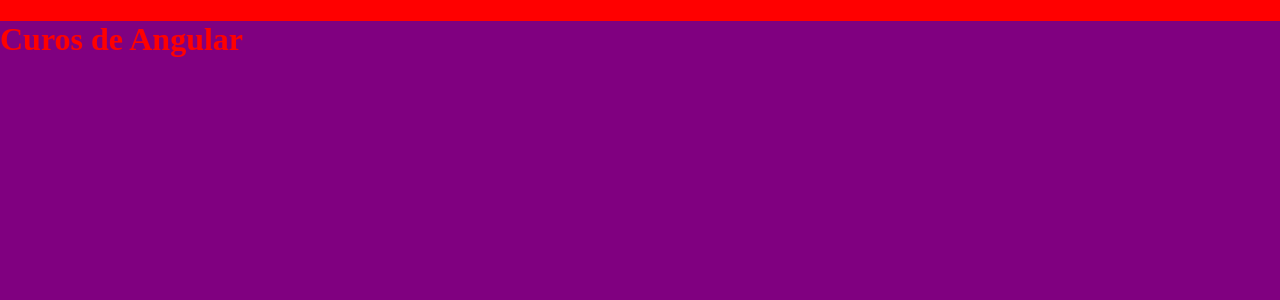
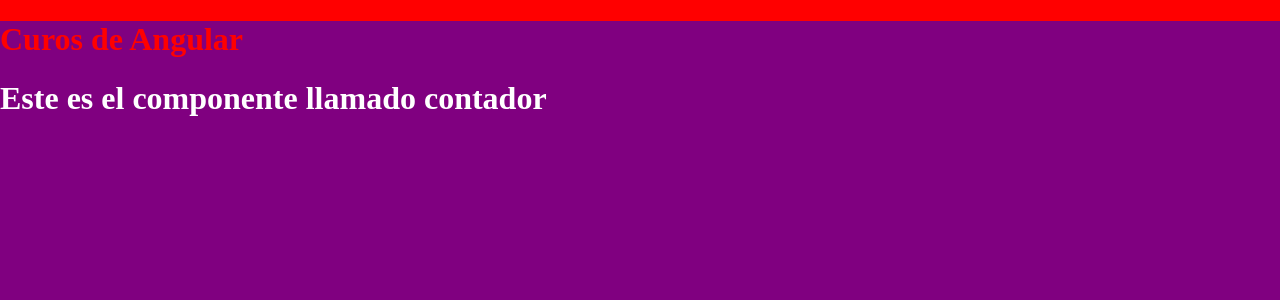
Before and after one commit to Rjchi/angular-course, an Angular app: page / in a window 1280 px wide. Shown: the top 300 px of the page. Built offline with nearby package versions, Linux system fonts and the light colour scheme.

Commit message:
crear componentes en angular

```diff
--- a/src/app/app.component.html
+++ b/src/app/app.component.html
@@ -1,3 +1,5 @@
 <main>
   <h1>Curos de Angular</h1>
+
+  <app-contador></app-contador>
 </main>
--- a/src/app/app.module.ts
+++ b/src/app/app.module.ts
@@ -5,13 +5,17 @@
  * |  Esto engloba todo un componente
  -----------------------------------*/
 import { AppComponent } from './app.component';
+import { ContadorComponent } from "./contador/contador.component";
+import { ComponentCliExampleComponent } from './component-cli-example/component-cli-example.component'
 
 /**-------------------------------------------------------------------------
  * |  Aqui registramos todos los componentes que forman parte de este modulo
  -------------------------------------------------------------------------*/
 @NgModule({
   declarations: [
-    AppComponent
+    AppComponent,
+    ContadorComponent,
+    ComponentCliExampleComponent,
   ],
   imports: [
     BrowserModule
--- /dev/null
+++ b/src/app/component-cli-example/component-cli-example.component.html
@@ -0,0 +1 @@
+<p>component-cli-example works!</p>
--- /dev/null
+++ b/src/app/contador/contador.component.css
@@ -0,0 +1,3 @@
+* {
+  color: white;
+}
--- /dev/null
+++ b/src/app/contador/contador.component.html
@@ -0,0 +1 @@
+<h1>Este es el componente llamado contador</h1>
```
Also changed, not shown: src/app/component-cli-example/component-cli-example.component.ts (added, +10 -0 lines), src/app/contador/contador.component.ts (added, +22 -0 lines), src/app/component-cli-example/component-cli-example.component.css (added), 1 other file (tests, documents, lock files or other folders).
